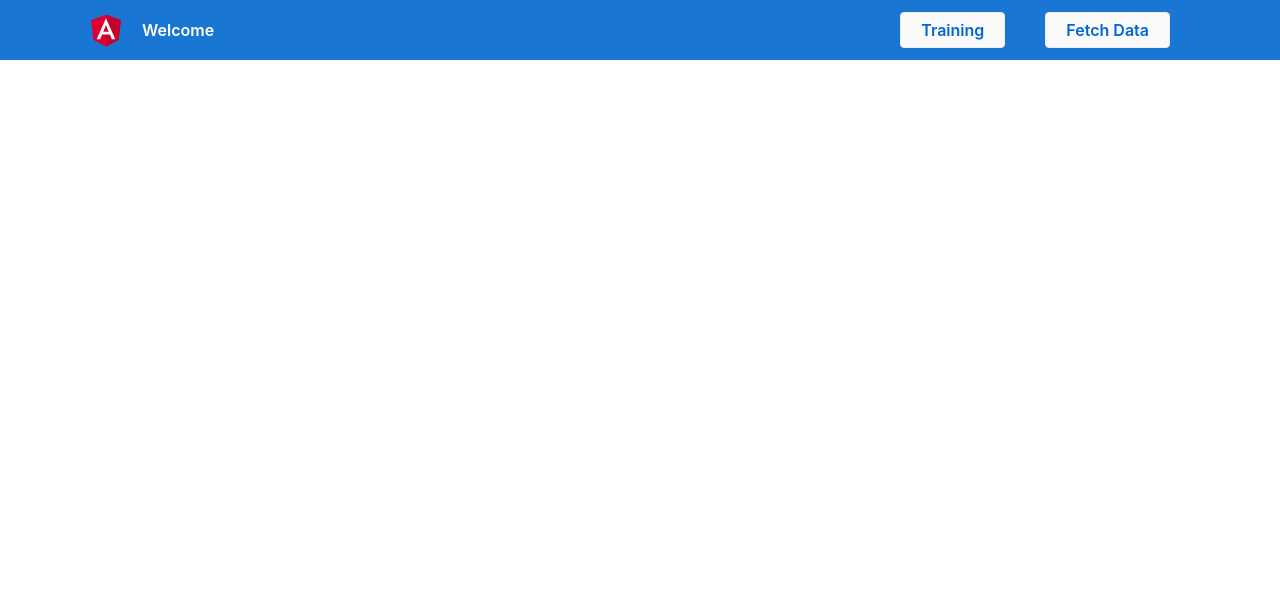
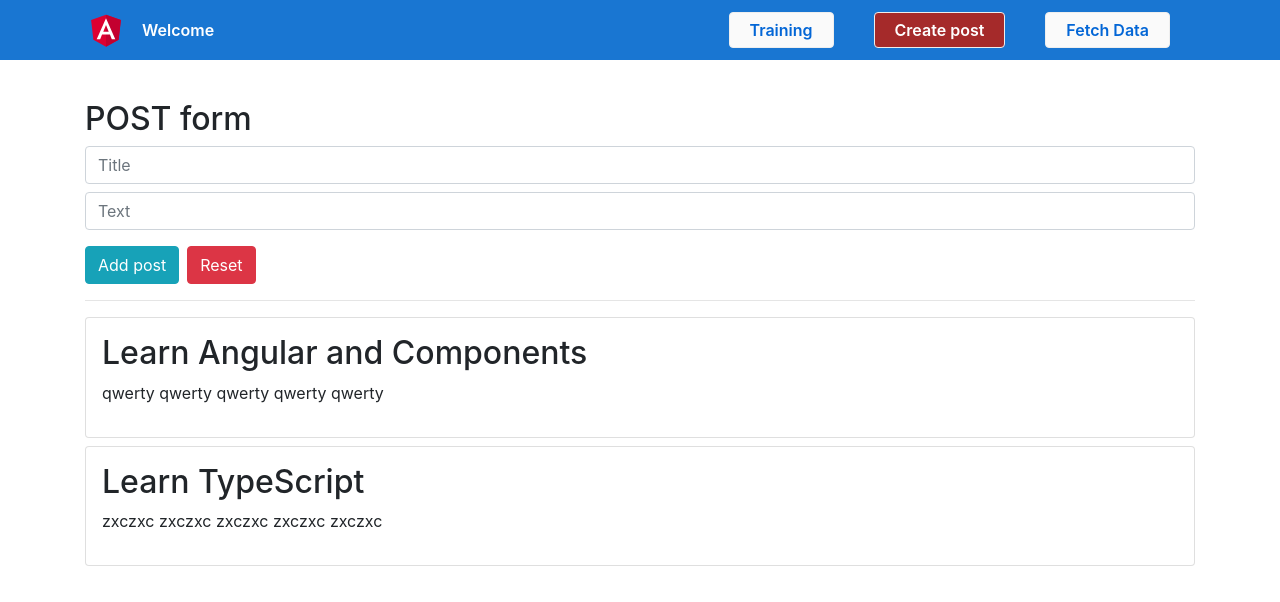
Before and after one commit to ErikKopcha/angular-mn-w, an Angular app: page /post-main in a window 1280 px wide. Before the commit this address led to /. Shown: the top 602 px of the page. Built offline with nearby package versions, Linux system fonts and the light colour scheme.

Commit message:
feat: post components

```diff
--- a/src/app/nav-menu/nav-menu.component.html
+++ b/src/app/nav-menu/nav-menu.component.html
@@ -14,6 +14,7 @@
         <nav>
           <ul class="card-container">
             <li><a routerLinkActive="active" class="card" [routerLink]="['/training']">Training</a></li>
+            <li><a routerLinkActive="active" class="card" [routerLink]="['/post-main']">Create post</a></li>
             <li><a routerLinkActive="active" class="card" [routerLink]="['/fetch-data']">Fetch Data</a></li>
           </ul>
         </nav>
--- /dev/null
+++ b/src/app/post-form/post-form.component.html
@@ -0,0 +1,23 @@
+<h2>POST form</h2>
+
+<div>
+  <input
+    [(ngModel)]="title"
+    type="text"
+    class="form-control mb-2"
+    placeholder="Title">
+  <input
+    [(ngModel)]="text"
+    type="text"
+    class="form-control mb-2"
+    placeholder="Text">
+
+  <div class="row m-0">
+    <button
+      (click)="addPost()"
+      class="btn btn-info mt-2 mr-2">Add post</button>
+    <button
+      (click)="onResetForm()"
+      class="btn btn-danger mt-2">Reset</button>
+  </div>
+</div>
--- /dev/null
+++ b/src/app/post-form/post-form.component.ts
@@ -0,0 +1,43 @@
+import {Component, EventEmitter, Output} from "@angular/core";
+import { Post } from "../post-main/post-main.component";
+
+@Component({
+  selector: 'app-post-form',
+  templateUrl: './post-form.component.html',
+  styleUrls: ['./post-form.component.css']
+})
+
+export class PostFormComponent {
+  // для отправки данных наружу с компонента
+  @Output() onAdd: EventEmitter<Post> = new EventEmitter<Post>()
+
+  public title: string = '';
+  public text: string = '';
+
+  public onResetForm() {
+    this.title = '';
+    this.text = '';
+  }
+
+  public addPost() {
+    if (this.validateForm()) {
+      const post: Post = {
+        text: this.text,
+        title: this.title,
+        id: 0
+      }
+
+      // для отправки данных наружу с компонента
+      this.onAdd.emit(post)
+
+      this.onResetForm();
+    }
+  }
+
+  public validateForm() {
+    if (this.title.trim() === '') return false;
+    if (this.text.trim() === '') return false;
+
+    return true;
+  }
+}
--- /dev/null
+++ b/src/app/post-main/post-main.component.html
@@ -0,0 +1,12 @@
+<div class="container">
+  <app-post-form
+    (onAdd)="updatePosts($event)"
+  ></app-post-form>
+
+  <hr />
+
+  <app-post
+    *ngFor="let postItem of posts"
+    [post]="postItem"
+  ></app-post>
+</div>
--- /dev/null
+++ b/src/app/post-main/post-main.component.ts
@@ -0,0 +1,25 @@
+import { Component } from "@angular/core";
+
+// интерфейс для передачи параметров
+export interface Post {
+  title: string
+  text: string
+  id?: number
+}
+
+@Component({
+  selector: 'post-main',
+  templateUrl: './post-main.component.html',
+  styleUrls: ['./post-main.component.css']
+})
+
+export class PostMainComponent {
+  public posts: Post[] = [
+    { title: 'Learn Angular and Components', text: 'qwerty qwerty qwerty qwerty qwerty', id: 1 },
+    { title: 'Learn TypeScript', text: 'zxczxc zxczxc zxczxc zxczxc zxczxc ', id: 2 }
+  ]
+
+  public updatePosts(post: Post) {
+    this.posts.unshift(post);
+  }
+}
--- /dev/null
+++ b/src/app/post/post.component.html
@@ -0,0 +1,4 @@
+<div class="card p-3 mb-2">
+  <h2>{{ post.title }}</h2>
+  <p>{{ post.text }}</p>
+</div>
```
Also changed, not shown: src/app/app.module.ts (+8 -1 lines), src/app/post/post.component.ts (added, +13 -0 lines), src/app/post-form/post-form.component.css (added), src/app/post-main/post-main.component.css (added), src/app/post/post.component.css (added).
